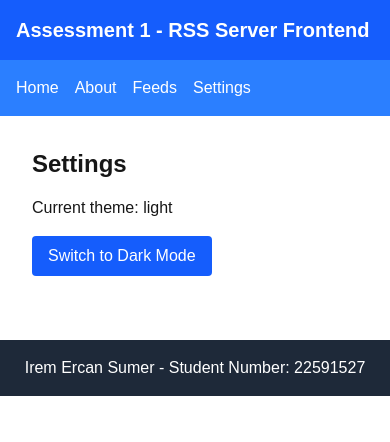
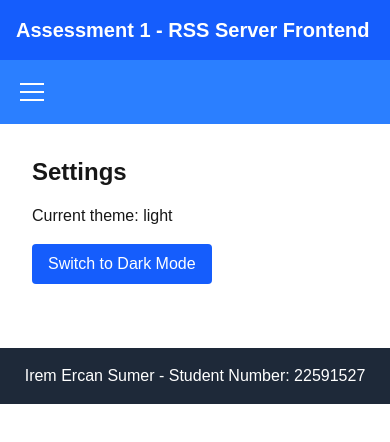
Before and after one commit to Iremesum/rss-lms-frontend, a Next.js app: page /settings in a window 390 px wide. Shown: the top 442 px of the page. Built offline with nearby package versions, Linux system fonts and the light colour scheme.

Commit message:
Add animated hamburger menu with CSS transforms

```diff
--- a/app/components/Navbar.tsx
+++ b/app/components/Navbar.tsx
@@ -1,12 +1,60 @@
+"use client";
+
+import { useState } from "react";
 import Link from "next/link";
 
 export default function Navbar() {
+  const [isOpen, setIsOpen] = useState(false);
+
   return (
-    <nav className="bg-blue-500 text-white p-4 flex gap-4">
-      <Link href="/">Home</Link>
-      <Link href="/about">About</Link>
-      <Link href="/feeds">Feeds</Link>
-      <Link href="/settings">Settings</Link>
+    <nav className="bg-blue-500 text-white p-4 relative">
+      <div className="flex justify-between items-center">
+        {/* Full nav links - desktop only */}
+        <div className="hidden sm:flex gap-4">
+          <Link href="/">Home</Link>
+          <Link href="/about">About</Link>
+          <Link href="/feeds">Feeds</Link>
+          <Link href="/settings">Settings</Link>
+        </div>
+
+        {/* Animated hamburger icon - mobile only */}
+        <button
+          className="sm:hidden flex flex-col justify-center items-center w-8 h-8 gap-1.5"
+          onClick={() => setIsOpen(!isOpen)}
+          aria-label="Toggle menu"
+          aria-expanded={isOpen}
+        >
+          <span
+            className={`block h-0.5 w-6 bg-white transition-transform duration-300 ${
+              isOpen ? "rotate-45 translate-y-2" : ""
+            }`}
+          />
+          <span
+            className={`block h-0.5 w-6 bg-white transition-opacity duration-300 ${
+              isOpen ? "opacity-0" : "opacity-100"
+            }`}
+          />
+          <span
+            className={`block h-0.5 w-6 bg-white transition-transform duration-300 ${
+              isOpen ? "-rotate-45 -translate-y-2" : ""
+            }`}
+          />
+        </button>
+      </div>
+
+      {/* Dropdown menu with slide animation */}
+      <div
+        className={`sm:hidden overflow-hidden transition-all duration-300 ${
+          isOpen ? "max-h-60 mt-4" : "max-h-0"
+        }`}
+      >
+        <div className="flex flex-col gap-2">
+          <Link href="/" onClick={() => setIsOpen(false)}>Home</Link>
+          <Link href="/about" onClick={() => setIsOpen(false)}>About</Link>
+          <Link href="/feeds" onClick={() => setIsOpen(false)}>Feeds</Link>
+          <Link href="/settings" onClick={() => setIsOpen(false)}>Settings</Link>
+        </div>
+      </div>
     </nav>
   );
 }
```
